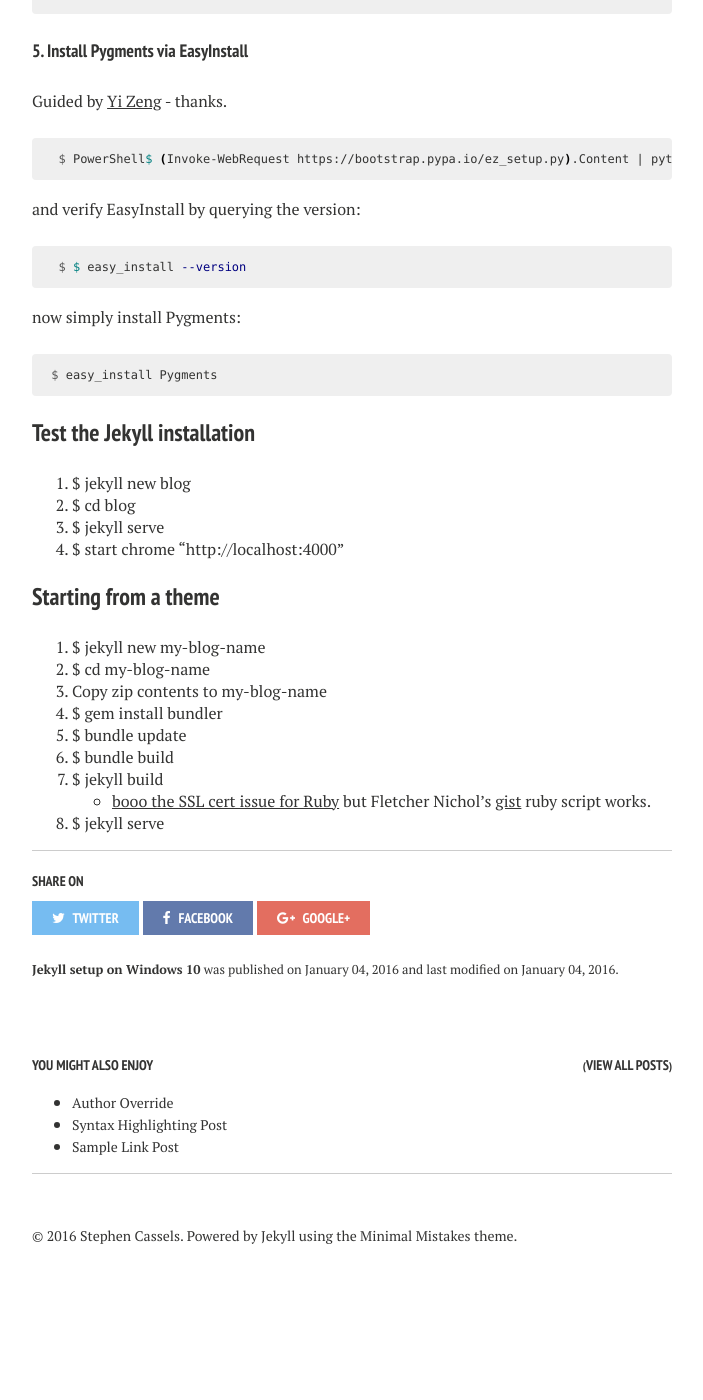
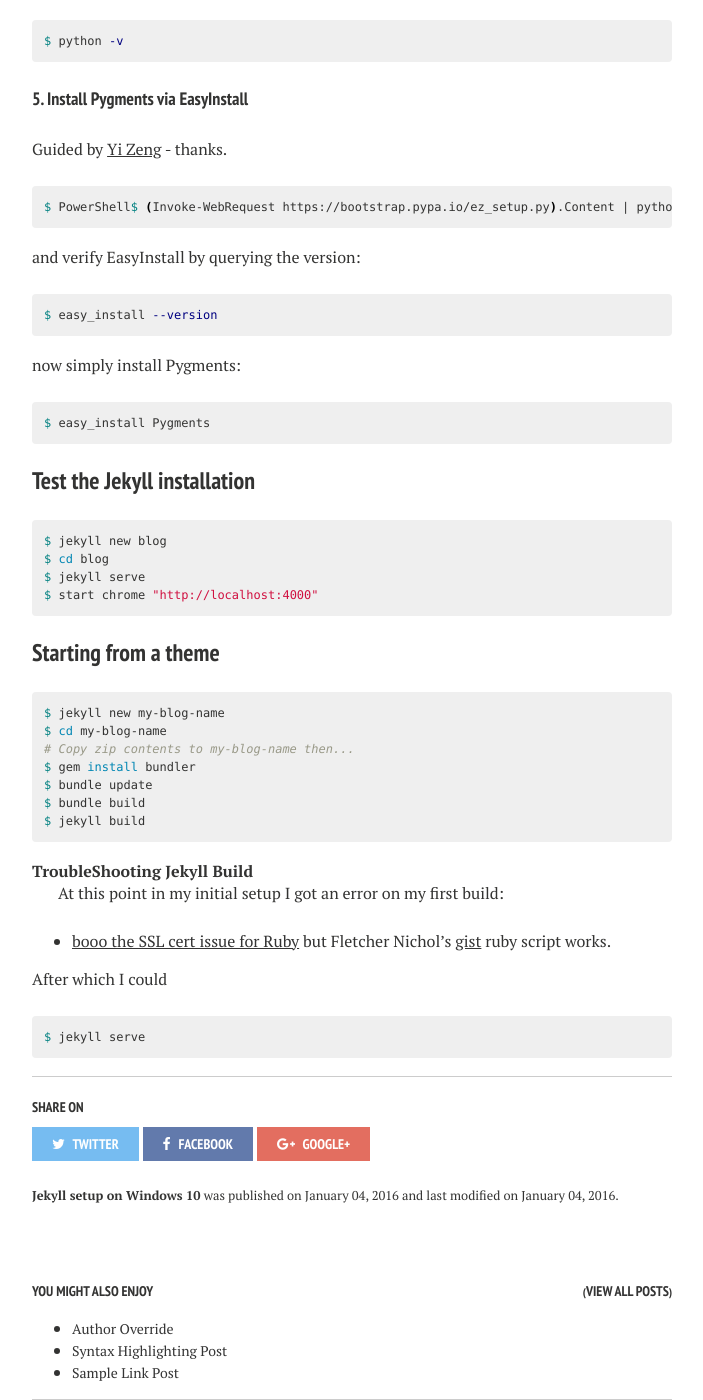
Before and after one commit to Steve-O-Cassels/steve-o-cassels.github.io, a Jekyll site: the page built from _posts/2016-01-04-jekyll-setup-on-windows10.md, in a window 1280 px wide and 1400 px high, scrolled down 1900 px. Shown: the whole window, without its empty margins (288-991 px from the left). Built offline with Jekyll 4.4.1, drawn with Linux system fonts in a browser that asks for light colours; nearby versions of some CDN libraries; before the commit the page ends 3194 px from its top, so only the background shows below that; some of the changed text lies outside the part shown.

Commit message:
use include for toc and swap code highlight to bash

```diff
--- a/_posts/2016-01-04-jekyll-setup-on-windows10.md
+++ b/_posts/2016-01-04-jekyll-setup-on-windows10.md
@@ -11,18 +11,9 @@
   creditlink: http://wegraphics.net/downloads/free-ultimate-blurred-background-pack/
 ---
 
-<section id="table-of-contents" class="toc">
-  <header>
-    <h3>Overview</h3>
-  </header>
-<div id="drawer" markdown="1">
-*  Auto generated table of contents
-{:toc}
-</div>
-</section><!-- /#table-of-contents -->
+{% include _toc.html %}
 
-
-This post covers my experience establishing a local environment for building and compiling a Jekyll site on Windows 10 (64).
+This post covers my experience establishing a local environment for building and compiling a GitHub-Pages compatible Jekyll site on Windows 10 (64).
 
 ## A troublesome task?
 It's been said around that setting up a local development environment of Jekyll on Windows is quite troublesome; my experience was not so bad...
@@ -33,7 +24,7 @@
 This was mostly a CLI experience with [Chocolately](https://chocolatey.org/) with the exception of the Ruby DevKit install.
 
 #### 1. Install Ruby
-{% highlight shell-session %}
+{% highlight bash %}
 $ cinst ruby -y
 {% endhighlight %}
 
@@ -41,22 +32,23 @@
 The Choco package failed so I downloaded the DevKit from the [rubyinstaller.org/downloads](http://rubyinstaller.org/downloads/) page.  The instructions on the [Windows setup guide](http://jekyll-windows.juthilo.com/) helped out.
 
 Navigate to the DevKit folder
-{% highlight shell-session %}
-  $ cd c:\tools\ruby-devkit-directory
+{% highlight bash %}
+$ cd c:\tools\ruby-devkit-directory
 {% endhighlight %}
 Init the DevKit:
-{% highlight shell-session %}
+{% highlight bash %}
 $ ruby dk.rb init
 {% endhighlight %}
 Now modify the DevKit config.yml in a text editor by defining the path to your installed Ruby.
 
 Then you can install the devkit
-{% highlight shell-session %}
+{% highlight bash %}
   $ ruby dk.rb install
 {% endhighlight %}
 
 #### 3. Install Jekyll with github-pages compatible gems
-{% highlight shell-session %}
+Here's the current dependency list of [github-pages compatible Ruby gems](https://pages.github.com/versions/).
+{% highlight bash %}
   $ gem install github-pages
 {% endhighlight %}
 
@@ -69,44 +61,57 @@
 ### Optional steps for syntax highlighting with Pygments
 
 #### 4. Install Python
-{% highlight shell-session %}
- $ cinst python2
+{% highlight bash %}
+$ cinst python2
 {% endhighlight %}
 and verify install with by querying the version:
-{% highlight shell-session %}
-  $ python -v
+{% highlight bash %}
+$ python -v
 {% endhighlight %}
 
 #### 5. Install Pygments via EasyInstall
 Guided by [Yi Zeng](http://yizeng.me/2013/05/10/setup-jekyll-on-windows/) - thanks.
 
-{% highlight shell-session %}
-  $ PowerShell$ (Invoke-WebRequest https://bootstrap.pypa.io/ez_setup.py).Content | python -
+{% highlight bash %}
+$ PowerShell$ (Invoke-WebRequest https://bootstrap.pypa.io/ez_setup.py).Content | python -
 {% endhighlight %}
 and verify EasyInstall by querying the version:
-{% highlight shell-session %}
-  $ $ easy_install --version
+{% highlight bash %}
+$ easy_install --version
 {% endhighlight %}
 now simply install Pygments:
-{% highlight shell-session %}
- $ easy_install Pygments
+{% highlight bash %}
+$ easy_install Pygments
 {% endhighlight %}
 
 ### Test the Jekyll installation
 
-1. $ jekyll new blog
-2. $ cd blog
-3. $ jekyll serve
-4. $ start chrome "http://localhost:4000"
+{% highlight bash %}
+$ jekyll new blog
+$ cd blog
+$ jekyll serve
+$ start chrome "http://localhost:4000"
+{% endhighlight %}
 
 ### Starting from a theme
 
-1. $ jekyll new my-blog-name
-2. $ cd my-blog-name
-3. Copy zip contents to my-blog-name
-4. $ gem install bundler
-5. $ bundle update
-6. $ bundle build
-7. $ jekyll build
-  * [booo the SSL cert issue for Ruby](http://stackoverflow.com/a/7536952) but Fletcher Nichol's [gist](https://gist.github.com/fnichol/867550) ruby script works.
-8. $ jekyll serve
+{% highlight bash %}
+$ jekyll new my-blog-name
+$ cd my-blog-name
+# Copy zip contents to my-blog-name then...
+$ gem install bundler
+$ bundle update
+$ bundle build
+$ jekyll build
+{% endhighlight %}
+
+**TroubleShooting Jekyll Build**
+
+At this point in my initial setup I got an error on my first build:
+
+* [booo the SSL cert issue for Ruby](http://stackoverflow.com/a/7536952) but Fletcher Nichol's [gist](https://gist.github.com/fnichol/867550) ruby script works.
+
+After which I could
+{% highlight bash %}
+$ jekyll serve
+{% endhighlight %}
```
Also changed, not shown: other parts of _posts/2016-01-04-jekyll-setup-on-windows10.md (+1 -1 lines).
